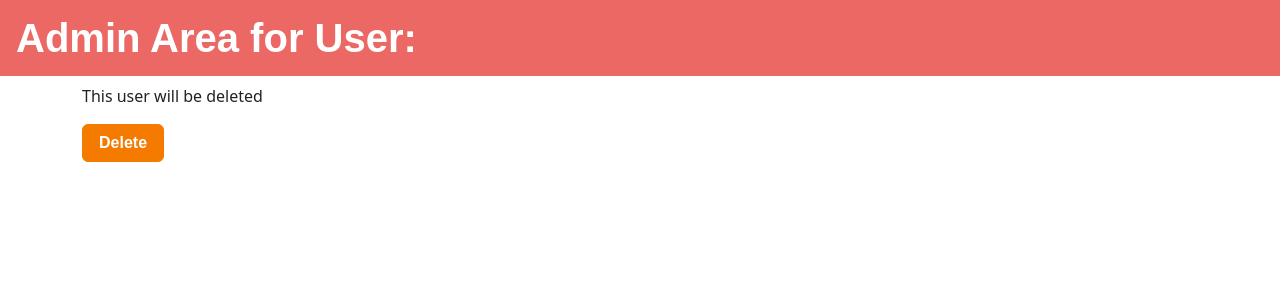
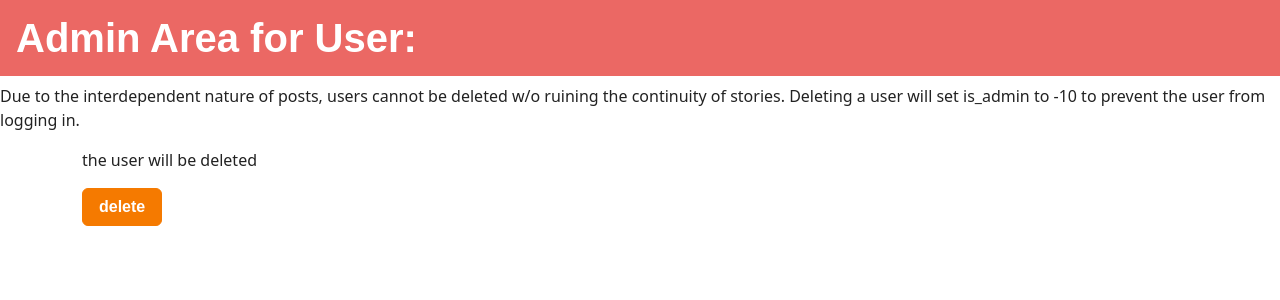
Before and after one commit to sarahogden2017/ASE230_Final, a PHP site: page /admin/admin_user_delete.php?id=1 in a window 1280 px wide. Shown: the top 300 px of the page. Run offline with PHP 8.4, Linux system fonts and the light colour scheme; the visitor is signed in with stand-in values (Sample User, id 1); data comes from the database, SQL or seed files in the repository; data that the repository does not hold is empty; some libraries are stand-ins or nearby versions; some web fonts are replaced.

Commit message:
lock users instead of delete

```diff
--- a/app/admin/admin_user_delete.php
+++ b/app/admin/admin_user_delete.php
@@ -12,15 +12,20 @@
     }
 
     if ($_SERVER['REQUEST_METHOD'] == 'POST') {
-
-        $sql = "DELETE FROM users WHERE user_name = :user_name";
+        $user_id = $_POST['user_id'];
+        $is_admin = $_POST['is_admin'];
+        if ($is_admin == 1) {
+            $is_admin = -10;
+        } else {
+            $is_admin = -10;
+        }
+        $sql = "UPDATE users SET is_admin = :is_admin WHERE user_id = :user_id";
         $stmt = $db->prepare($sql);
-        $stmt->execute(['user_name' => $user_name]);
+        $stmt->execute(['is_admin' => $is_admin, 'user_id' => $user_id]);
         header('Location: admin_users_index.php');
     }
 
 ?>
-
 
 <!DOCTYPE html>
     <head>
@@ -37,11 +42,13 @@
         <div class='d-flex justify-content-center align-items-center'>
 			<h1 class='bg-primary text-white p-3 w-100'>Admin Area for User: <? $user['user_id']?></h1>
         </div>
+        <p> Due to the interdependent nature of posts, users cannot be deleted w/o ruining the continuity of stories. Deleting a user will set is_admin to -10 to prevent the user from logging in.</p>
         <div class='container'>
-            <p> This user will be deleted </p>
+            <p> the user will be deleted</p>
             <form action='' method='post'>
-                <input type='hidden' name='user_name' value='<?= $user['user_name'] ?>'>
-                <input class='btn btn-danger'type='submit' value='Delete'>
+                <input type='hidden' name='user_id' value='<?= $user['user_id'] ?>'>
+                <input type='hidden' name='is_admin' value='<?= $user['is_admin'] ?>'>
+                <input class='btn btn-danger'type='submit' value='delete'>
             </form>
         </div>
     </body>
--- a/app/admin/admin_users_index.php
+++ b/app/admin/admin_users_index.php
@@ -43,6 +43,7 @@
         <div class='d-flex justify-content-center align-items-center'>
 			<h1 class='bg-primary text-white p-3 w-100'>Admin Area for Users</h1>
         </div>
+        <p> Due to the interdependent nature of posts, users cannot be deleted w/o ruining the continuity of stories. Deleting a user will set is_admin to -10 to prevent the user from logging in.</p>
         <div class='row'>
             <?php get_all_users($db); ?>
 
```
Also changed, not shown: lib/auth/sign_in.php (+7 -1 lines).
